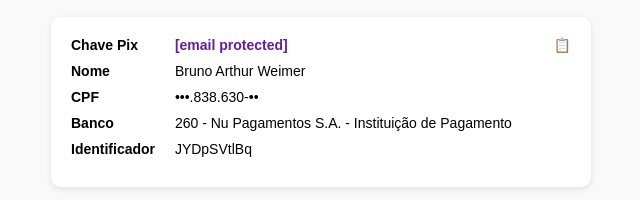
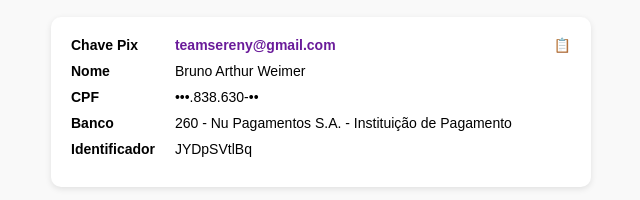
Before and after one commit to BrunoWeimer/pix, a plain HTML site: page index.html in a window 1280 px wide. Shown: the part 526-726 px from the top of the page, 319-959 px from the left. Drawn offline with Linux system fonts and the light colour scheme.

Commit message:
Update index.html

```diff
--- a/index.html
+++ b/index.html
@@ -82,8 +82,8 @@
     <div class="info-box">
         <div class="line">
             <strong>Chave Pix</strong>
-            <a href="mailto:teamsereny@gmail.com" class="email">[email protected]</a>
-            <span class="copy-icon" onclick="copyText('[email protected]')">📋</span>
+            <a href="mailto:teamsereny@gmail.com" class="email">teamsereny@gmail.com</a>
+            <span class="copy-icon" onclick="copyText('teamsereny@gmail.com')">📋</span>
         </div>
         <div class="line"><strong>Nome</strong> Bruno Arthur Weimer</div>
         <div class="line"><strong>CPF</strong> •••.838.630-••</div>
@@ -100,7 +100,7 @@
 
         function copyText(text) {
             navigator.clipboard.writeText(text)
-                .then(() => alert('Chave Pix copiada!'));
+                .then(() => alert('Texto copiado!'));
         }
     </script>
 </body>
```
